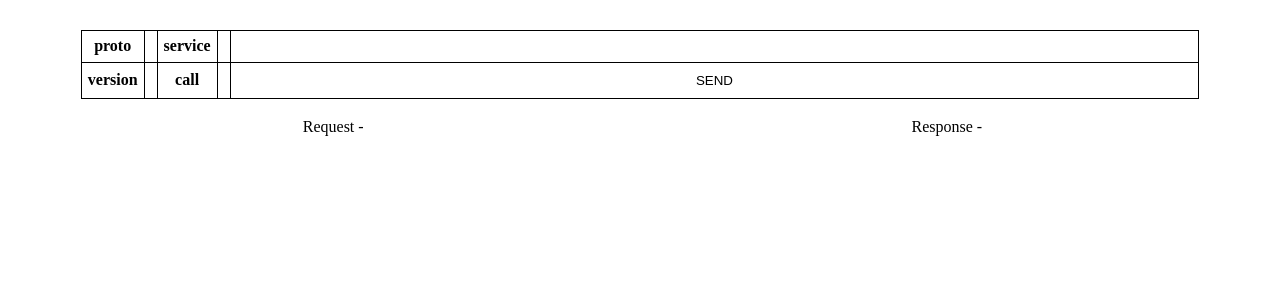
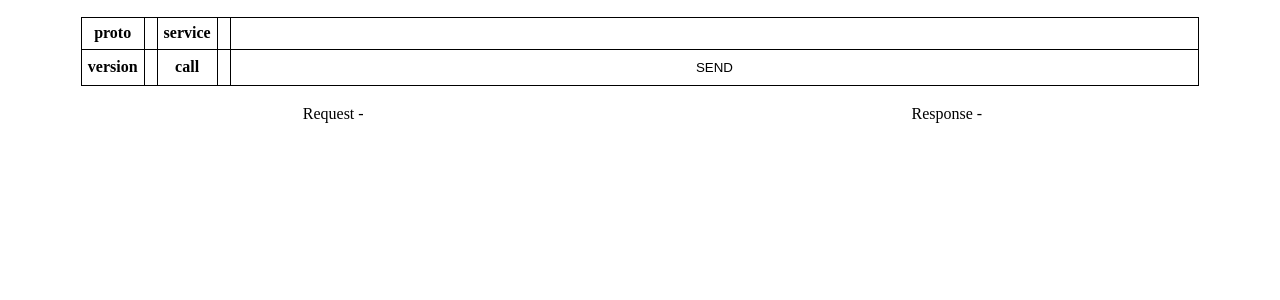
Before and after one commit to n0dustoll3ns/grpclicker_vscode, a Svelte app in the folder webview/: page / in a window 1280 px wide. Shown: the top 300 px of the page. Built offline with nearby package versions, Linux system fonts and the light colour scheme.

Commit message:
reduced top padding in container

```diff
--- a/webview/src/TopPanel.svelte
+++ b/webview/src/TopPanel.svelte
@@ -32,7 +32,7 @@
 
 <style>
   .top-container {
-    padding-top: 2%;
+    padding-top: 1%;
     padding-left: 6%;
     padding-right: 6%;
   }
```
